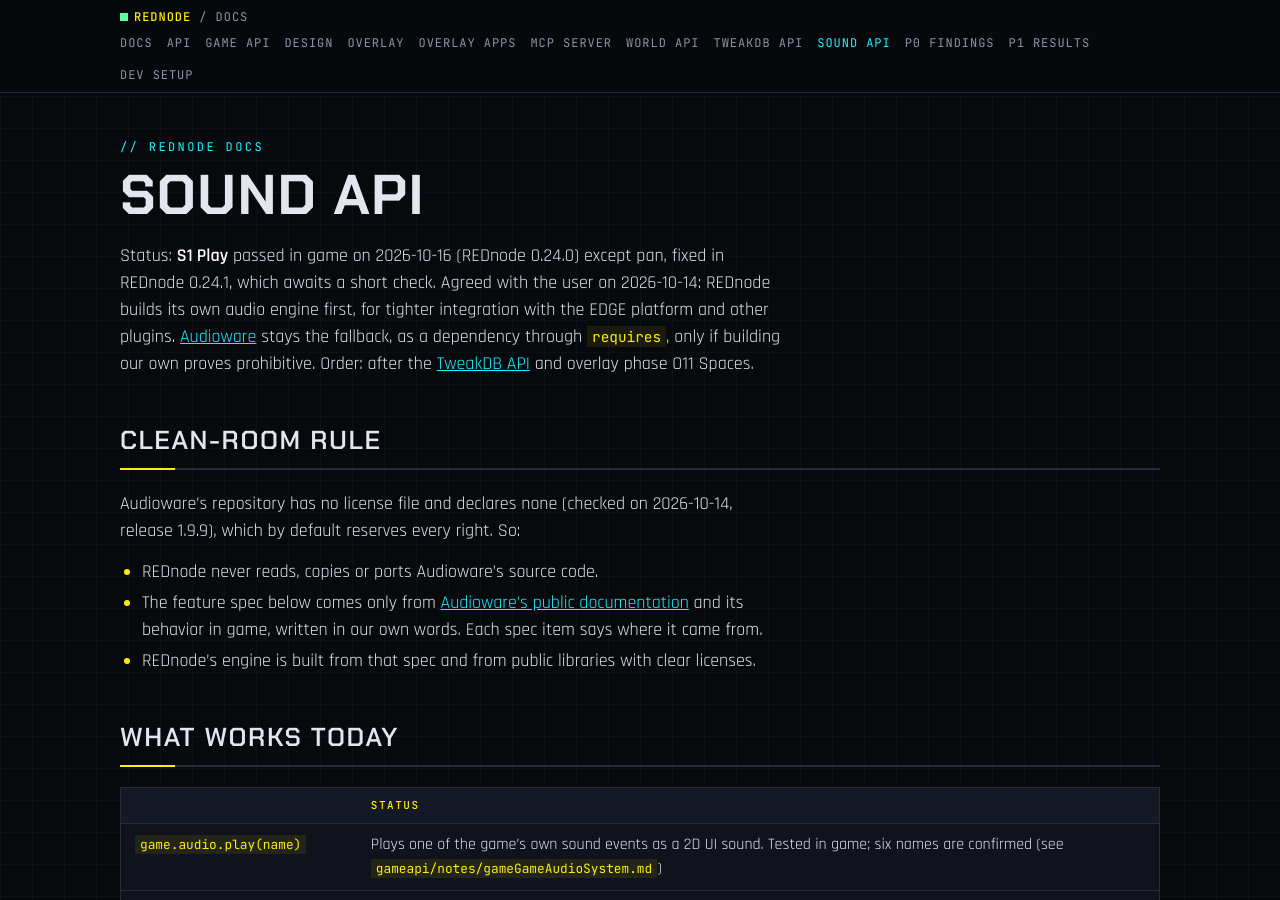
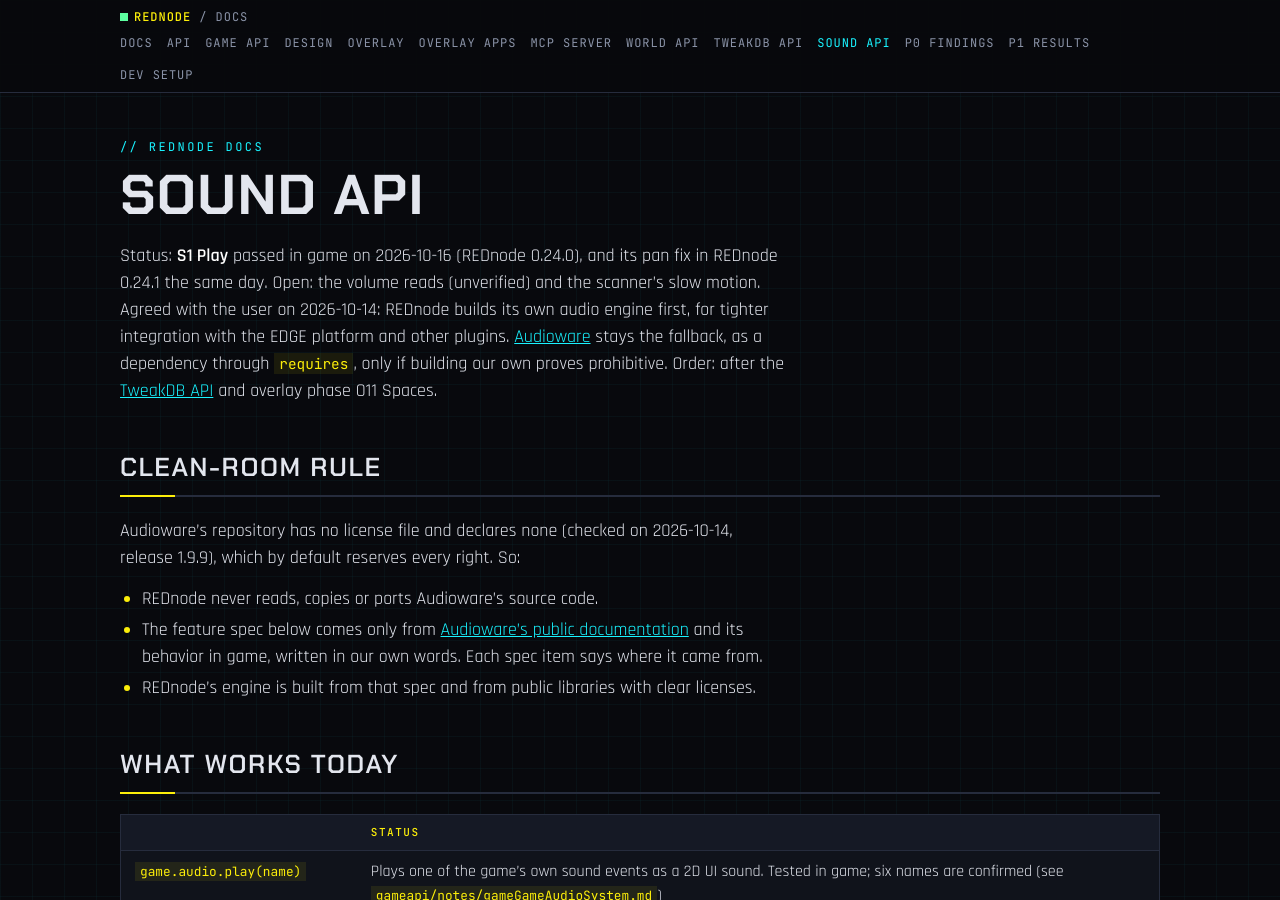
Before and after one commit to CyberbuildsAI/REDnode, a Jekyll site: the page built from docs/sound.md, in a window 1280 px wide and 900 px high. Built offline with Jekyll 4.4.1, drawn with Linux system fonts in a browser that asks for light colours; our own code applies the rules of GitHub Pages for plain Markdown files; some of the changed text lies outside the part shown.

Commit message:
Sound S1: the 0.24.1 pan fix passed in game
Co-Authored-By: Claude Opus 5.5 <noreply@anthropic.com>

```diff
--- a/docs/sound.md
+++ b/docs/sound.md
@@ -1,6 +1,6 @@
 # Sound API
 
-Status: **S1 Play** passed in game on 2026-10-16 (REDnode 0.24.0) except pan, fixed in REDnode 0.24.1, which awaits a short check. Agreed with the user on 2026-10-14: REDnode builds its own audio engine first, for tighter integration with the EDGE platform and other plugins. [Audioware](https://github.com/cyb3rpsych0s1s/audioware) stays the fallback, as a dependency through `requires`, only if building our own proves prohibitive. Order: after the [TweakDB API](tweakdb.md) and overlay phase O11 Spaces.
+Status: **S1 Play** passed in game on 2026-10-16 (REDnode 0.24.0), and its pan fix in REDnode 0.24.1 the same day. Open: the volume reads (unverified) and the scanner's slow motion. Agreed with the user on 2026-10-14: REDnode builds its own audio engine first, for tighter integration with the EDGE platform and other plugins. [Audioware](https://github.com/cyb3rpsych0s1s/audioware) stays the fallback, as a dependency through `requires`, only if building our own proves prohibitive. Order: after the [TweakDB API](tweakdb.md) and overlay phase O11 Spaces.
 
 ## Clean-room rule
 
@@ -207,3 +207,5 @@ Switch on **Test timer** first, press **Start**, and press **Mark** after each s
 | 3 | Hold the scanner for a few seconds with the Sound test on | Note whether "V's dilation" changes (the global dilation did not in the spike) |
 
 Then quit the game, so the logs are complete.
+
+**Result, 2026-10-16.** Step 1 passed: left only, right only, then both; the plugin log says `8 channels, mixed in stereo to the front pair`. Step 2 left no answer: the overlay log has no new volume read after the Settings visit, and only step 1 was marked, so whether the music slider was changed is not known. The volume reads stay **unverified**. Step 3: the scanner did not slow time in this run, and NPCs walked at normal speed while V seemed slower. The player suspects one of their mods; the scanner's slow motion stays open.
```
Also changed, not shown: CLAUDE.md (+1 -1 lines), docs/index.md (+1 -1 lines).
